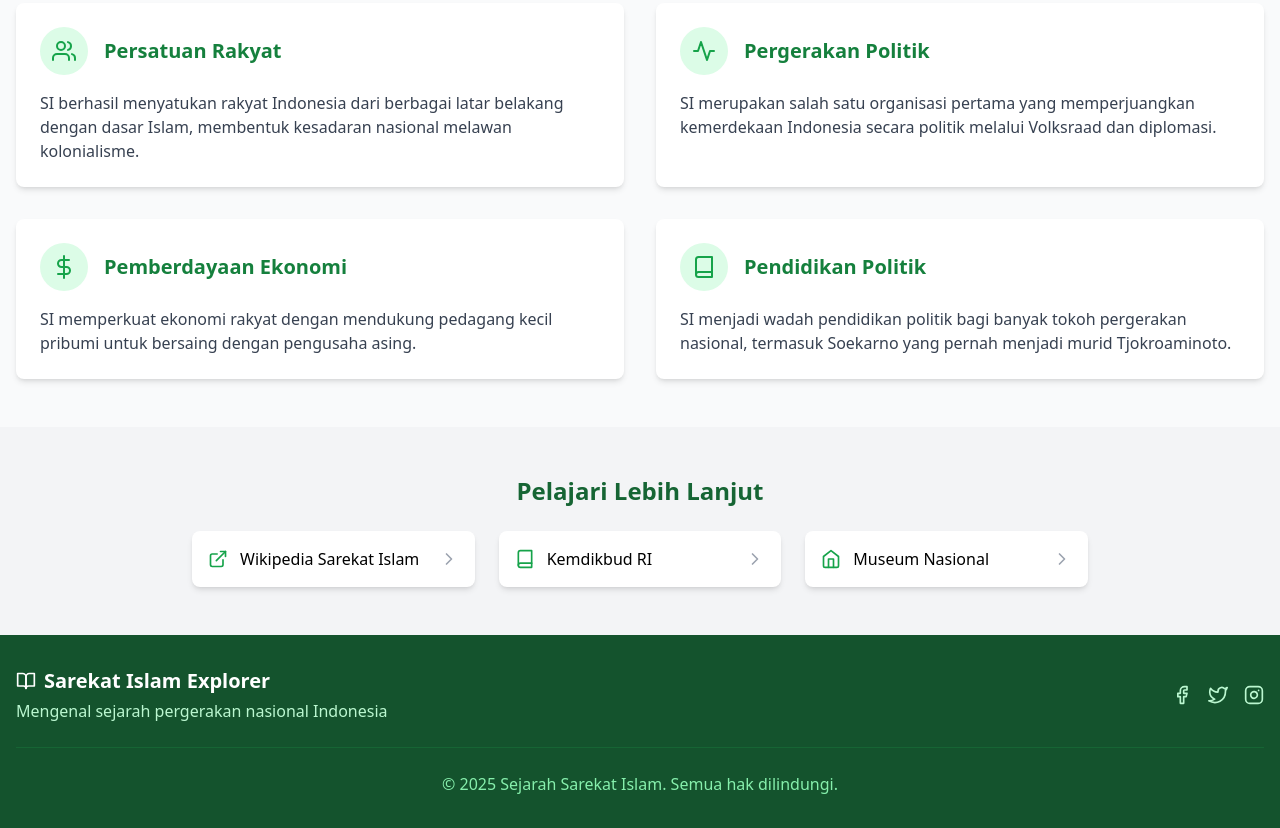
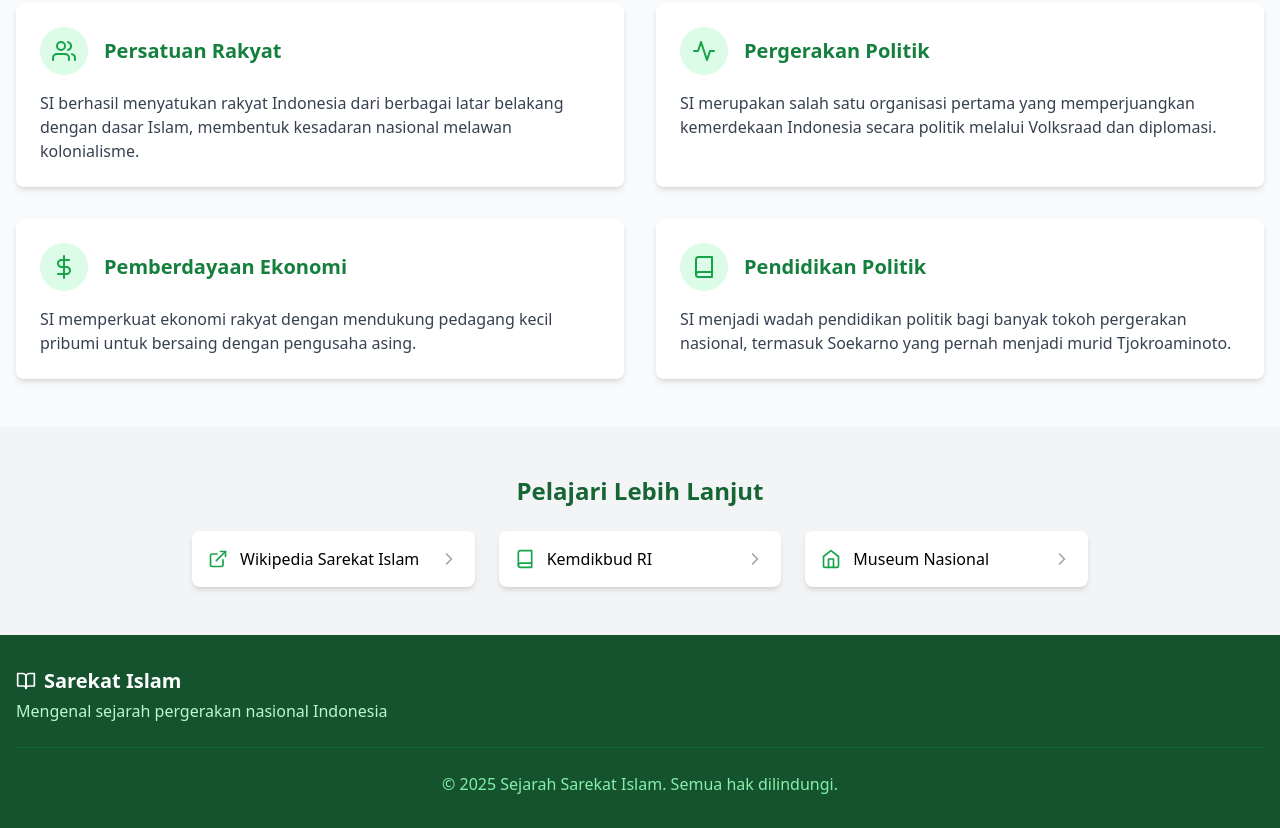
Before and after one commit to JUNA582/TUGAS-IPS, a plain HTML site: page index.html in a window 1280 px wide. Shown: the part 2229-3057 px from the top of the page. Drawn offline with nearby package versions, Linux system fonts and the light colour scheme.

Commit message:
Update index.html

```diff
--- a/index.html
+++ b/index.html
@@ -271,20 +271,9 @@
                 <div class="mb-4 md:mb-0">
                     <h3 class="text-xl font-bold flex items-center">
                         <i data-feather="book-open" class="mr-2 w-5 h-5"></i>
-                        Sarekat Islam Explorer
+                        Sarekat Islam
                     </h3>
                     <p class="text-green-200 mt-1">Mengenal sejarah pergerakan nasional Indonesia</p>
-                </div>
-                <div class="flex space-x-4">
-                    <a href="#" class="text-green-200 hover:text-white transition">
-                        <i data-feather="facebook" class="w-5 h-5"></i>
-                    </a>
-                    <a href="#" class="text-green-200 hover:text-white transition">
-                        <i data-feather="twitter" class="w-5 h-5"></i>
-                    </a>
-                    <a href="#" class="text-green-200 hover:text-white transition">
-                        <i data-feather="instagram" class="w-5 h-5"></i>
-                    </a>
                 </div>
             </div>
             <div class="border-t border-green-800 mt-6 pt-6 text-center text-green-300">
```
